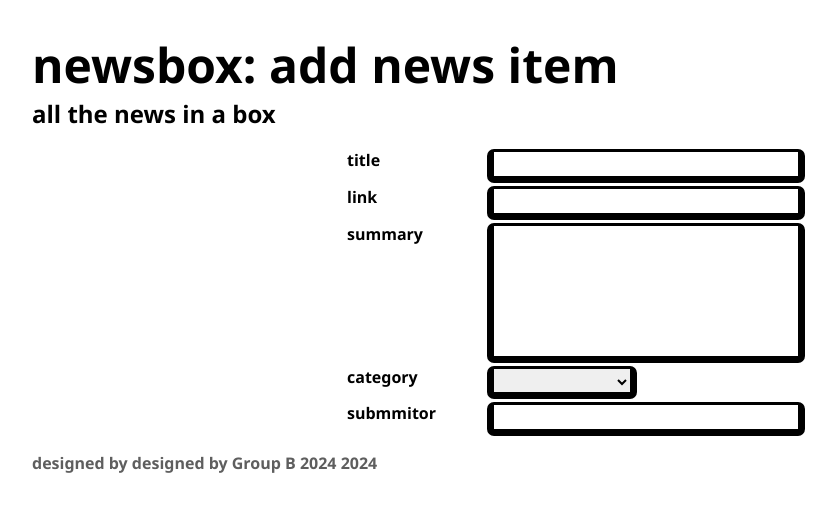
After one commit to ernestharuna/cosc405, a PHP site: page /add.html in a window 1280 px wide. The commit adds this page. Shown: the top 512 px of the page, without its empty margins (64-900 px from the left). Run offline with PHP 8.4, Linux system fonts and the light colour scheme; lists and menus that the app fills with data are empty.

Commit message:
added image

```diff
--- /dev/null
+++ b/add.html
@@ -0,0 +1,52 @@
+<!DOCTYPE html>
+<html lang="en">
+
+<head>
+    <meta charset="UTF-8">
+    <meta name="viewport" content="width=device-width, initial-scale=1.0">
+    <link rel="stylesheet" href="style.css">
+    <link rel="stylesheet" href="utils.css">
+    <title>Newsbox</title>
+</head>
+
+<body>
+    <header class="container">
+        <h1>newsbox: add news item</h1>
+        <h2>all the news in a box</h2>
+    </header>
+
+    <main class="container center">
+        <!-- Box container -->
+      <form action="">
+        <div class="input-container">
+            <label for="title">title</label>
+            <input type="text" name="" id="title">
+        </div>
+        <div class="input-container">
+            <label for="link">link</label>
+            <input type="text" class="" name="" id="link">
+        </div>
+        <div class="input-container">
+            <label for="summary">summary</label>
+           <textarea  id="summary" cols="20" rows="7"></textarea>
+        </div>
+        <div class="input-container">
+            <label for="category">category</label>
+            <select name="" id="category">
+                <option value=""></option>
+            </select>
+        </div>
+        <div class="input-container">
+            <label for="submmitor">submmitor</label>
+            <input type="text" name="" id="submmitor">
+        </div>
+
+      </form>
+    </main>
+    <footer class="container">
+        <div class="text-secondary fw-semibold">designed by designed by Group B  2024 2024</div>
+        <!-- add your name and year in the same format -->
+    </footer>
+</body>
+
+</html>
--- a/style.css
+++ b/style.css
@@ -5,6 +5,10 @@
 body {
     padding: 0;
     margin: 0;
+    display:flex;
+    flex-direction: column;
+    justify-items: center;
+    min-width:100vw;
 }
 
 .news-box {
--- a/utils.css
+++ b/utils.css
@@ -5,10 +5,40 @@
 
 .grid-container {
     display: grid;
+    max-width: max-content;
     grid-template-columns: repeat(2, 1fr);
-    gap: 20px 40px;
+    gap: 20px 10px;
+}
+.center{
+    margin: 0px auto;
 }
 
+.input-container{
+    display: flex;
+    flex-direction: row;
+    justify-items: center;
+    gap:30px 40px;
+    margin-top: 3px;
+    font-weight: 700;
+}
+input,textarea,select{
+height: 22px;
+    border:solid #000 7px;
+    border-top:solid 3px;
+    border-radius: 7px;
+    width: 300px;
+}
+textarea{
+    height: initial;
+    resize: none;
+}
+select{
+    height: 33px;
+    width: 150px;
+}
+label{
+    width: 100px;
+}
 /* colors */
 .orange {
     background: #FF9400;
```
Also changed, not shown: index.html (+13 -13 lines), assets/add.jpg (added), assets/all-news.jpg (added), assets/politics.jpg (added), assets/sports.jpg (added), assets/technology.jpg (added).
